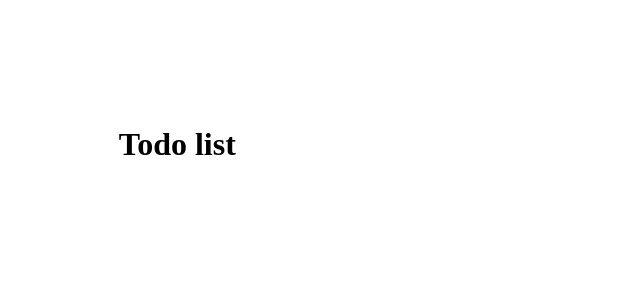
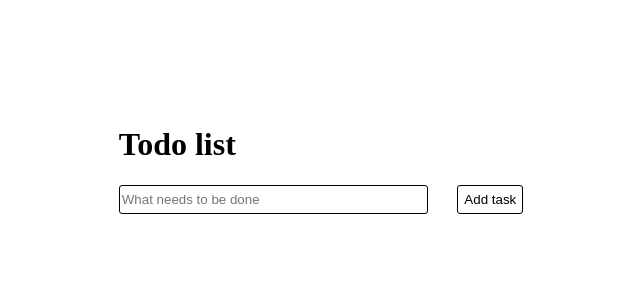
Before and after one commit to Sergey-dev10/Todo-list-on-hooks, a React (Create React App) app: page / in a window 1280 px wide. Shown: the top 300 px of the page, without its empty margins (319-959 px from the left). Built offline with nearby package versions, Linux system fonts and the light colour scheme.

Commit message:
feat: implement TaskAddition component

```diff
--- a/src/components/List/List.js
+++ b/src/components/List/List.js
@@ -7,10 +7,15 @@ export const List = () => {
     { text: 'Task 2', complited: false, id: 2 }]);
   const [filterText, setFilterText] = useState('');
 
+  const handleAddTask = (value) => {
+    setTasks((oldTasks) => [...oldTasks, { text: value, complited: false, id: nanoid() }]);
+  };
+
   return (
     <TasksLists
       tasks={tasks}
       filterText={filterText}
+      onHandleAddTask={handleAddTask}
     />
   );
 };
--- /dev/null
+++ b/src/components/TaskAddition/Styled/InputAddField.js
@@ -0,0 +1,8 @@
+import styled from 'styled-components';
+
+export const InputAddField = styled.input`
+    width: 75%;
+    height: 25px;
+    border: 1px solid #000000;
+    border-radius: 3px;
+`;
--- /dev/null
+++ b/src/components/TaskAddition/Styled/InputSubmit.js
@@ -0,0 +1,8 @@
+import styled from 'styled-components';
+
+export const InputSubmit = styled.input`
+    height: 29px;
+    border: 1px solid #000000;
+    border-radius: 3px;
+    background-color: #FFFFFF;
+`;
--- /dev/null
+++ b/src/components/TaskAddition/Styled/TaskAdditionWrapper.js
@@ -0,0 +1,8 @@
+import React from 'react';
+import styled from 'styled-components';
+
+export const TaskAdditionWrapper = styled.form`
+    display: flex;
+    justify-content: space-between;
+    margin-bottom: 15px;
+`;
--- /dev/null
+++ b/src/components/TaskAddition/TaskAddition.js
@@ -0,0 +1,29 @@
+import React, { useState } from 'react';
+import { TaskAdditionWrapper } from './Styled/TaskAdditionWrapper';
+import { InputAddField } from './Styled/InputAddField';
+import { InputSubmit } from './Styled/InputSubmit';
+
+export const TaskAddition = ({ handleAddTask }) => {
+  const [inputValue, setInputValue] = useState('');
+
+  const handleChangeInput = (event) => {
+    setInputValue(event.target.value);
+  };
+  const handleSubmit = (event) => {
+    event.preventDefault();
+    handleAddTask(inputValue);
+    setInputValue('');
+  };
+
+  return (
+    <TaskAdditionWrapper onSubmit={handleSubmit}>
+      <InputAddField
+        type="text"
+        placeholder="What needs to be done"
+        value={inputValue}
+        onChange={handleChangeInput}
+      />
+      <InputSubmit type="submit" value="Add task" />
+    </TaskAdditionWrapper>
+  );
+};
--- a/src/components/TasksLists/TasksLists.js
+++ b/src/components/TasksLists/TasksLists.js
@@ -2,11 +2,13 @@ import React from 'react';
 import { nanoid } from 'nanoid';
 import { TaskListWrapper } from './Styled/TaskListWrapper';
 import { Title } from '../Title/Title';
+import { TaskAddition } from '../TaskAddition/TaskAddition';
 
 export const TasksLists = ({
-  tasks, filterText,
+  tasks, filterText, onHandleAddTask,
 }) => (
   <TaskListWrapper>
     <Title />
+    <TaskAddition handleAddTask={onHandleAddTask} />
   </TaskListWrapper>
 );
```
